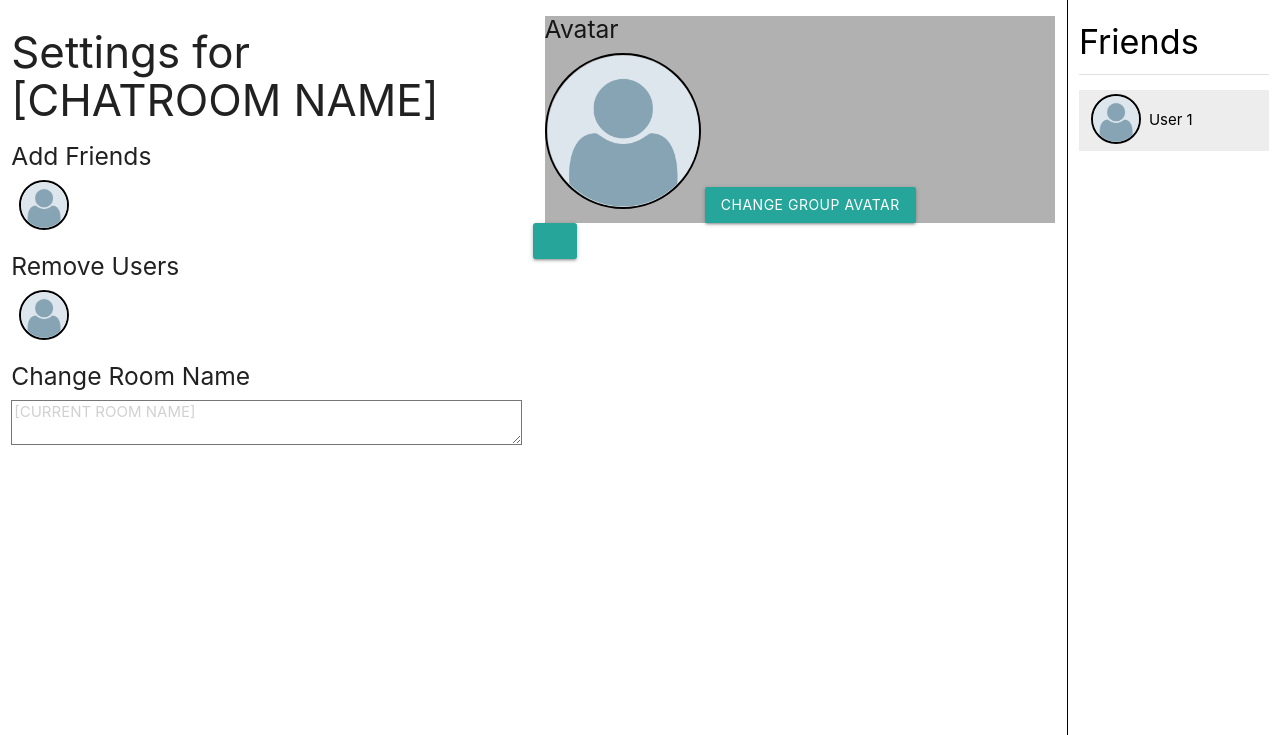
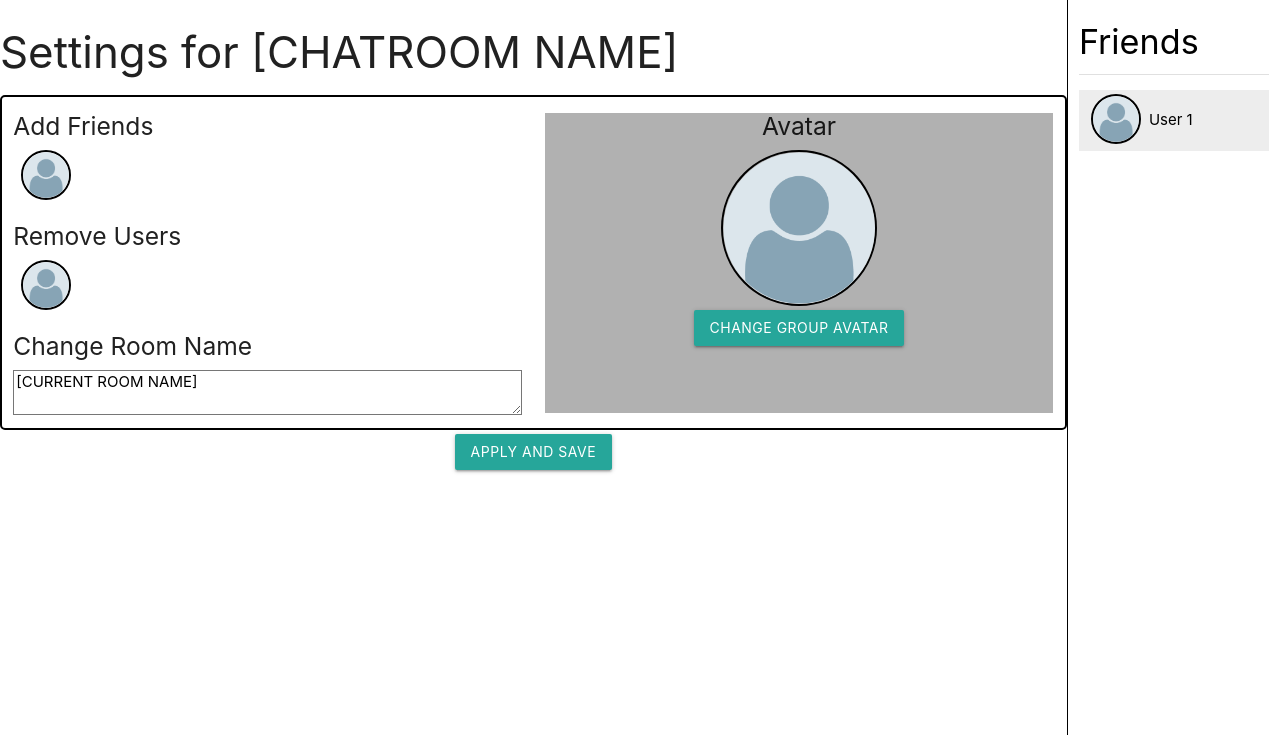
Before and after one commit to WaifuLogics/The-I.T.-Connection, a PHP site: template app/views/chatpagesettings.twig in a window 1280 px wide. Shown: the part 64-799 px from the top of the page. Run offline with PHP 8.4, Linux system fonts and the light colour scheme; the template is opened without the code that fills it, so the values that code supplies are empty; some libraries are stand-ins or nearby versions.

Commit message:
Chatpagesettings++

```diff
--- a/app/views/chatpagesettings.twig
+++ b/app/views/chatpagesettings.twig
@@ -1,9 +1,14 @@
 {% extends 'templates/base.twig' %}
-
 
 {% block body %}
 
 <style>
+  #formWrap {
+    border: 2px solid black;
+    border-radius: 5px;
+    height: 335px;
+  }
+
   .userslider {
     width: 80%;
     overflow-x: scroll;
@@ -11,6 +16,22 @@
 
   #roomAvatarWrapper {
     background-color: rgb(177, 177, 177);
+    text-align: center;
+    height: 300px;
+  }
+
+  #chatroomAvatar {
+    display: block;
+    margin-bottom: 4px;
+  }
+
+  .chatSettingCol {
+    height: 320px;
+  }
+
+  #chatSettingSubmit {
+    margin-top: 4px;
+    text-align: center;
   }
 </style>
 
@@ -22,35 +43,40 @@
     <div class="col l10 s12">
       <div class="row">
 
+        <h3>Settings for [CHATROOM NAME]</h3>
         <form action="index.html" method="post">
 
-                <div class="col s6">
-                  <h3>Settings for [CHATROOM NAME]</h3>
+          <div id="formWrap">
 
+            <div class="col s6 chatSettingCol">
               <h5>Add Friends</h5>
               <div class="userSlider">
                 <!--Insert all befriended users here-->
                 <a><img class="user-img" src="/img/users/test.png" alt="user image"/></a>
               </div>
-
               <h5>Remove Users</h5>
               <div class="userSlider">
                 <!--Insert all Currently added users here-->
                 <a><img class="user-img" src="/img/users/test.png" alt="user image"/></a>
               </div>
-
               <h5>Change Room Name</h5>
-                  <textarea name="roomName" placeholder="[CURRENT ROOM NAME]" rows="8" cols="80"></textarea>
+              <textarea name="roomName" placeholder="[CURRENT ROOM NAME]" rows="8" cols="80">[CURRENT ROOM NAME]</textarea>
             </div>
 
-                <div class="col s6">
+            <div class="col s6 chatSettingCol">
               <div id="roomAvatarWrapper">
                 <h5>Avatar</h5>
-                    <img class="user-img-big" src="/img/users/test.png" alt="user image">
+                <img class="user-img-big" id="chatroomAvatar" src="/img/users/test.png" alt="user image">
                 <button class="waves-effect waves-light btn" type="button" name="button">Change Group Avatar</button>
               </div>
             </div>
-                <input type="submit" name="" class="waves-effect waves-light btn" value="">
+
+          </div>
+
+          <div id="chatSettingSubmit">
+            <button type="submit" name="" class="waves-effect waves-light btn" value="">Apply and Save</button>
+          </div>
+
         </form>
       </div>
     </div>
@@ -58,8 +84,4 @@
   </div>
 
 </div>
-{% endblock %}
-
-{% block script %}
-
-{% endblock %}
+{% endblock %} {% block script %} {% endblock %}
```
Lines whose indentation alone changed are shown as unchanged.
